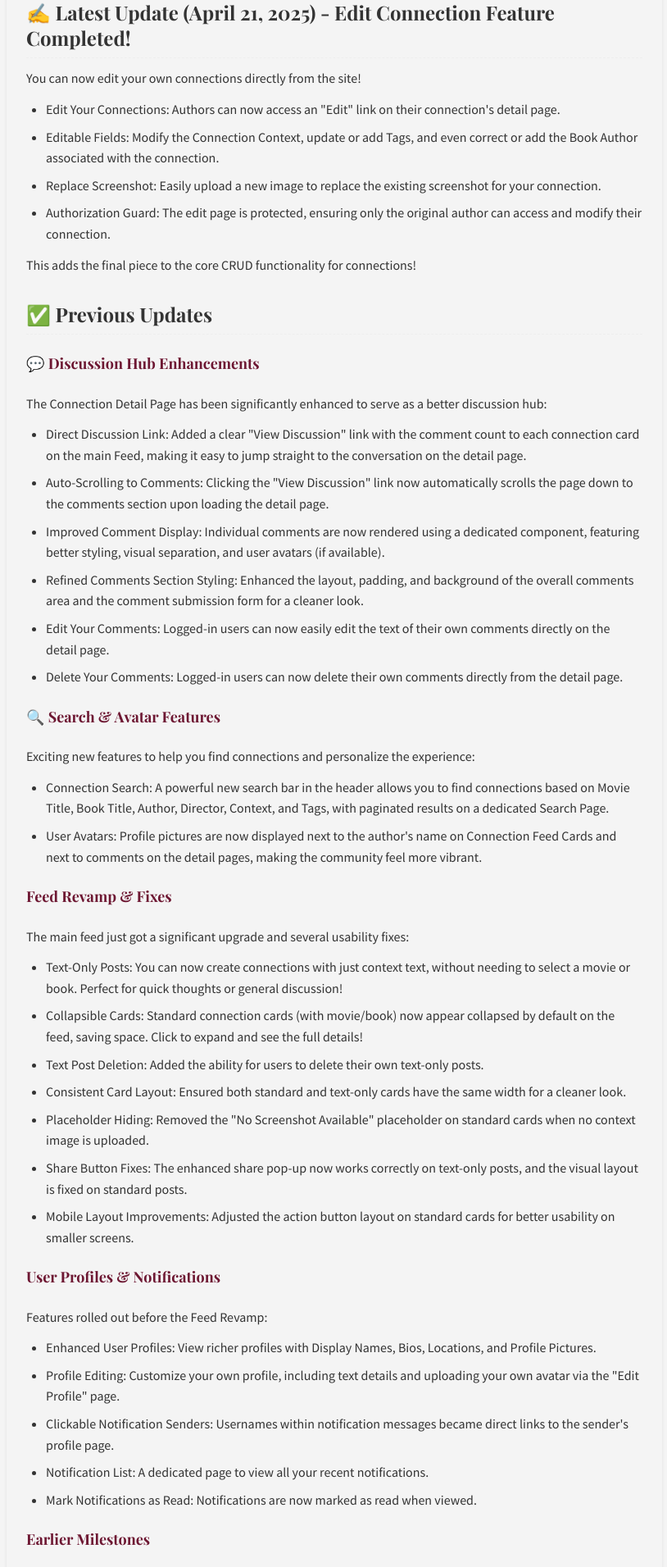
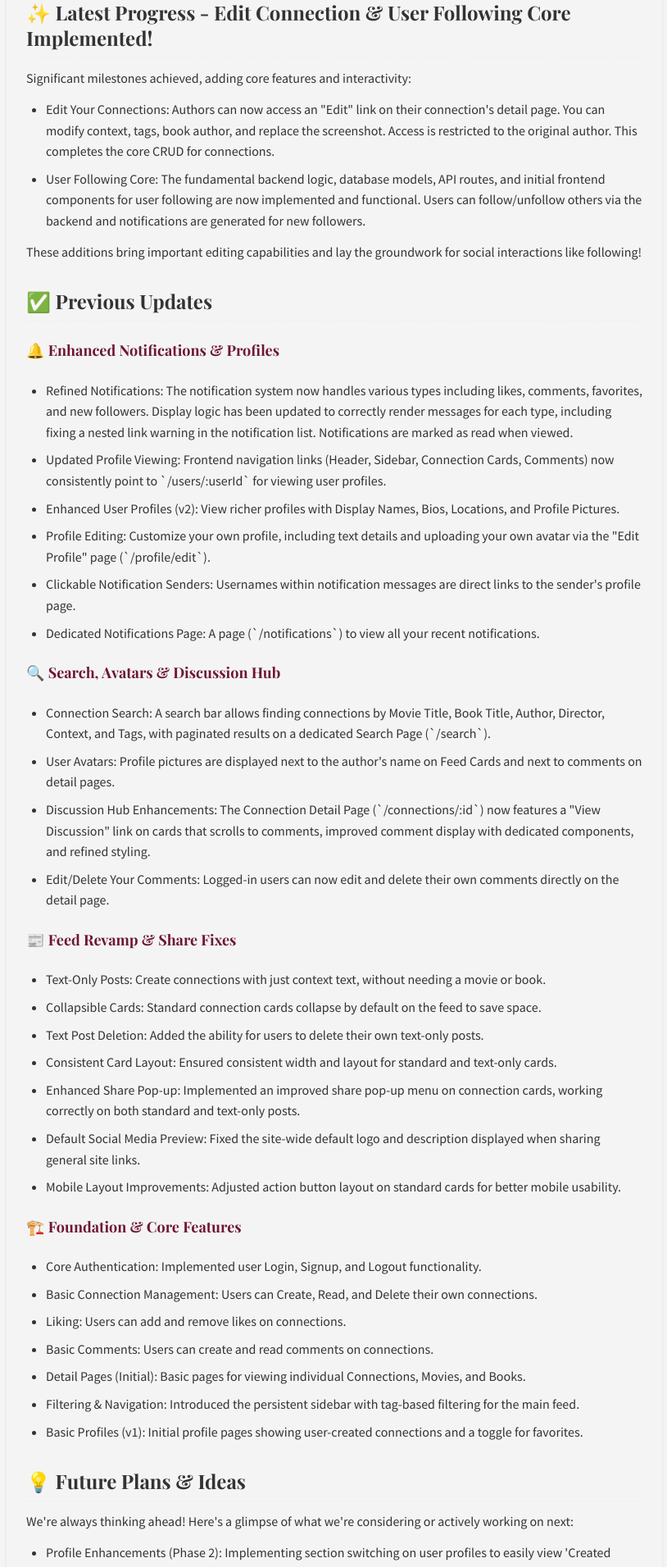
Before and after one commit to ScottShetley/moviebooks-beta-2, a React (Create React App) app in the folder client/: page /updates in a window 1280 px wide. Shown: the part 260-2171 px from the top of the page at 82% size, without its empty margins (232-1046 px from the left). Built offline with nearby package versions, Linux system fonts and the light colour scheme; no server answers.

Commit message:
updated the update page

```diff
--- a/client/src/pages/UpdatesPage.js
+++ b/client/src/pages/UpdatesPage.js
@@ -4,13 +4,13 @@ import styles from './UpdatesPage.module.css'; // Optional: Create this file for
 import { Helmet } from 'react-helmet-async';
 
 const UpdatesPage = () => {
-  // Get today's date for the latest update section
-  const today = new Date();
-  const formattedDate = today.toLocaleDateString('en-US', {
-    year: 'numeric',
-    month: 'long',
-    day: 'numeric'
-  });
+  // Removed the calculation for 'formattedDate' as it is no longer used.
+  // const today = new Date();
+  // const formattedDate = today.toLocaleDateString('en-US', {
+  //   year: 'numeric',
+  //   month: 'long',
+  //   day: 'numeric'
+  // });
 
   return (
     <div className={styles.updatesContainer || 'container'}> {/* Use styles or a default class */}
@@ -24,18 +24,23 @@ const UpdatesPage = () => {
           Tracking the evolution of MovieBooks, from initial features to the latest enhancements.
       </p>
 
-      {/* --- LATEST UPDATE SECTION (Edit Connection) --- */}
-      {/* Making this the latest update as it's the most recently completed significant feature */}
+      {/* --- LATEST UPDATE SECTION (Edit Connection & User Following Core) --- */}
+      {/* Highlighting two major recently completed areas */}
        <section className={styles.updateSection}>
-        <h2>✍️ Latest Update ({formattedDate}) - Edit Connection Feature Completed!</h2>
-        <p>You can now edit your own connections directly from the site!</p>
+        {/* Removed formattedDate from the heading */}
+        <h2>✨ Latest Progress - Edit Connection & User Following Core Implemented!</h2>
+        <p>Significant milestones achieved, adding core features and interactivity:</p>
         <ul>
-            <li><strong>Edit Your Connections:</strong> Authors can now access an "Edit" link on their connection's detail page.</li>
-            <li><strong>Editable Fields:</strong> Modify the Connection Context, update or add Tags, and even correct or add the Book Author associated with the connection.</li>
-            <li><strong>Replace Screenshot:</strong> Easily upload a new image to replace the existing screenshot for your connection.</li>
-            <li><strong>Authorization Guard:</strong> The edit page is protected, ensuring only the original author can access and modify their connection.</li>
+            {/* Edit Connection Details */}
+            <li>
+                <strong>Edit Your Connections:</strong> Authors can now access an "Edit" link on their connection's detail page. You can modify context, tags, book author, and replace the screenshot. Access is restricted to the original author. This completes the core CRUD for connections.
+            </li>
+            {/* User Following Details */}
+            <li>
+                <strong>User Following Core:</strong> The fundamental backend logic, database models, API routes, and initial frontend components for user following are now implemented and functional. Users can follow/unfollow others via the backend and notifications are generated for new followers.
+            </li>
         </ul>
-        <p>This adds the final piece to the core CRUD functionality for connections!</p>
+        <p>These additions bring important editing capabilities and lay the groundwork for social interactions like following!</p>
       </section>
 
 
@@ -43,78 +48,73 @@ const UpdatesPage = () => {
       <section className={styles.updateSection}>
         <h2>✅ Previous Updates</h2>
 
-        {/* --- Discussion Hub Enhancements (Moved to Previous) --- */}
-        <h3 className={styles.subHeading}>💬 Discussion Hub Enhancements</h3>
-        <p>The Connection Detail Page has been significantly enhanced to serve as a better discussion hub:</p>
-        <ul>
-            <li><strong>Direct Discussion Link:</strong> Added a clear "View Discussion" link with the comment count to each connection card on the main Feed, making it easy to jump straight to the conversation on the detail page.</li>
-            <li><strong>Auto-Scrolling to Comments:</strong> Clicking the "View Discussion" link now automatically scrolls the page down to the comments section upon loading the detail page.</li>
-            <li><strong>Improved Comment Display:</strong> Individual comments are now rendered using a dedicated component, featuring better styling, visual separation, and user avatars (if available).</li>
-            <li><strong>Refined Comments Section Styling:</strong> Enhanced the layout, padding, and background of the overall comments area and the comment submission form for a cleaner look.</li>
-            <li><strong>Edit Your Comments:</strong> Logged-in users can now easily edit the text of their own comments directly on the detail page.</li>
-            <li><strong>Delete Your Comments:</strong> Logged-in users can now delete their own comments directly from the detail page.</li>
-        </ul>
+        {/* --- Notifications & Profiles --- */}
+        <section>
+          <h3 className={styles.subHeading}>🔔 Enhanced Notifications & Profiles</h3>
+          <ul>
+            <li><strong>Refined Notifications:</strong> The notification system now handles various types including likes, comments, favorites, and new followers. Display logic has been updated to correctly render messages for each type, including fixing a nested link warning in the notification list. Notifications are marked as read when viewed.</li>
+            <li><strong>Updated Profile Viewing:</strong> Frontend navigation links (Header, Sidebar, Connection Cards, Comments) now consistently point to `/users/:userId` for viewing user profiles.</li>
+             <li><strong>Enhanced User Profiles (v2):</strong> View richer profiles with Display Names, Bios, Locations, and Profile Pictures.</li>
+             <li><strong>Profile Editing:</strong> Customize your own profile, including text details and uploading your own avatar via the "Edit Profile" page (`/profile/edit`).</li>
+             <li><strong>Clickable Notification Senders:</strong> Usernames within notification messages are direct links to the sender's profile page.</li>
+             <li><strong>Dedicated Notifications Page:</strong> A page (`/notifications`) to view all your recent notifications.</li>
+          </ul>
+        </section>
 
-        {/* --- Search & Avatar Features (Moved to Previous) --- */}
-         <h3 className={styles.subHeading}>🔍 Search & Avatar Features</h3>
-         <p>Exciting new features to help you find connections and personalize the experience:</p>
-         <ul>
-             <li><strong>Connection Search:</strong> A powerful new search bar in the header allows you to find connections based on Movie Title, Book Title, Author, Director, Context, and Tags, with paginated results on a dedicated Search Page.</li>
-             <li><strong>User Avatars:</strong> Profile pictures are now displayed next to the author's name on Connection Feed Cards and next to comments on the detail pages, making the community feel more vibrant.</li>
-         </ul>
+        {/* --- Search, Avatars, & Discussion Hub --- */}
+        <section>
+          <h3 className={styles.subHeading}>🔍 Search, Avatars & Discussion Hub</h3>
+          <ul>
+            <li><strong>Connection Search:</strong> A search bar allows finding connections by Movie Title, Book Title, Author, Director, Context, and Tags, with paginated results on a dedicated Search Page (`/search`).</li>
+            <li><strong>User Avatars:</strong> Profile pictures are displayed next to the author's name on Feed Cards and next to comments on detail pages.</li>
+            <li><strong>Discussion Hub Enhancements:</strong> The Connection Detail Page (`/connections/:id`) now features a "View Discussion" link on cards that scrolls to comments, improved comment display with dedicated components, and refined styling.</li>
+            <li><strong>Edit/Delete Your Comments:</strong> Logged-in users can now edit and delete their own comments directly on the detail page.</li>
+          </ul>
+        </section>
+
+        {/* --- Feed Revamp & Share Fixes --- */}
+        <section>
+           <h3 className={styles.subHeading}>📰 Feed Revamp & Share Fixes</h3>
+           <ul>
+               <li><strong>Text-Only Posts:</strong> Create connections with just context text, without needing a movie or book.</li>
+               <li><strong>Collapsible Cards:</strong> Standard connection cards collapse by default on the feed to save space.</li>
+               <li><strong>Text Post Deletion:</strong> Added the ability for users to delete their own text-only posts.</li>
+               <li><strong>Consistent Card Layout:</strong> Ensured consistent width and layout for standard and text-only cards.</li>
+               <li><strong>Enhanced Share Pop-up:</strong> Implemented an improved share pop-up menu on connection cards, working correctly on both standard and text-only posts.</li>
+               <li><strong>Default Social Media Preview:</strong> Fixed the site-wide default logo and description displayed when sharing general site links.</li>
+               <li><strong>Mobile Layout Improvements:</strong> Adjusted action button layout on standard cards for better mobile usability.</li>
+           </ul>
+        </section>
 
 
-        {/* --- Feed Revamp & Fixes (Moved from Latest) --- */}
-        <h3 className={styles.subHeading}>Feed Revamp & Fixes</h3>
-        <p>The main feed just got a significant upgrade and several usability fixes:</p>
-        <ul>
-            <li><strong>Text-Only Posts:</strong> You can now create connections with just context text, without needing to select a movie or book. Perfect for quick thoughts or general discussion!</li>
-            <li><strong>Collapsible Cards:</strong> Standard connection cards (with movie/book) now appear collapsed by default on the feed, saving space. Click to expand and see the full details!</li>
-            <li><strong>Text Post Deletion:</strong> Added the ability for users to delete their own text-only posts.</li>
-            <li><strong>Consistent Card Layout:</strong> Ensured both standard and text-only cards have the same width for a cleaner look.</li>
-            <li><strong>Placeholder Hiding:</strong> Removed the "No Screenshot Available" placeholder on standard cards when no context image is uploaded.</li>
-            <li><strong>Share Button Fixes:</strong> The enhanced share pop-up now works correctly on text-only posts, and the visual layout is fixed on standard posts.</li>
-            <li><strong>Mobile Layout Improvements:</strong> Adjusted the action button layout on standard cards for better usability on smaller screens.</li>
-        </ul>
+        {/* --- Foundation & Core Features --- */}
+        <section>
+          <h3 className={styles.subHeading}>🏗️ Foundation & Core Features</h3>
+          <ul>
+              <li><strong>Core Authentication:</strong> Implemented user Login, Signup, and Logout functionality.</li>
+              <li><strong>Basic Connection Management:</strong> Users can Create, Read, and Delete their own connections.</li>
+              <li><strong>Liking:</strong> Users can add and remove likes on connections.</li>
+              <li><strong>Basic Comments:</strong> Users can create and read comments on connections.</li>
+              <li><strong>Detail Pages (Initial):</strong> Basic pages for viewing individual Connections, Movies, and Books.</li>
+              <li><strong>Filtering & Navigation:</strong> Introduced the persistent sidebar with tag-based filtering for the main feed.</li>
+              <li><strong>Basic Profiles (v1):</strong> Initial profile pages showing user-created connections and a toggle for favorites.</li>
+          </ul>
+        </section>
 
-
-        {/* --- Profile Enhancements Update --- */}
-        <h3 className={styles.subHeading}>User Profiles & Notifications</h3> {/* Changed heading text */}
-        <p>Features rolled out before the Feed Revamp:</p> {/* Updated intro text */}
-        <ul>
-           <li><strong>Enhanced User Profiles:</strong> View richer profiles with Display Names, Bios, Locations, and Profile Pictures.</li>
-           <li><strong>Profile Editing:</strong> Customize your own profile, including text details and uploading your own avatar via the "Edit Profile" page.</li>
-           <li><strong>Clickable Notification Senders:</strong> Usernames within notification messages became direct links to the sender's profile page.</li>
-           <li><strong>Notification List:</strong> A dedicated page to view all your recent notifications.</li>
-           <li><strong>Mark Notifications as Read:</strong> Notifications are now marked as read when viewed.</li>
-        </ul>
-
-        {/* --- Earlier Milestones --- */}
-        <h3 className={styles.subHeading}>Earlier Milestones</h3>
-        <p>Key features established before the Profile & Notification updates:</p>
-        <ul>
-            <li><strong>Sharing Enhancements:</strong> Implemented an improved share pop-up menu on connection cards and fixed default social media previews (site-wide logo and description).</li>
-            <li><strong>Detail Pages:</strong> Launched dedicated pages for viewing individual Connections (`/connections/:id`), Movies (`/movies/:id`), and Books (`/books/:id`).</li>
-            <li><strong>Core Interaction:</strong> Enabled users to Like and Comment on connections.</li>
-            {/* Removed the old v1 Notifications entry as it's covered by the new Notifications section */}
-            <li><strong>Filtering & Navigation:</strong> Introduced the persistent sidebar with tag-based filtering for the main feed.</li>
-            <li><strong>Basic Profiles (v1):</strong> Initial profile pages showing user-created connections and a toggle for favorites.</li>
-            <li><strong>Foundation:</strong> Established core user authentication (Login/Signup/Logout) and the ability to Create, Read, and Delete connections.</li> {/* Updated to reflect Update/Edit wasn't in v1 */}
-        </ul>
       </section>
 
-      {/* --- FUTURE PLANS SECTION (Unchanged) --- */}
+      {/* --- FUTURE PLANS SECTION --- */}
       <section className={styles.updateSection}>
         <h2>💡 Future Plans & Ideas</h2>
         <p>We're always thinking ahead! Here's a glimpse of what we're considering or actively working on next:</p>
         <ul>
+          {/* Profile Enhancements (Phase 2) is now a key current task */}
+          <li><strong>Profile Enhancements (Phase 2):</strong> Implementing section switching on user profiles to easily view 'Created Connections' vs. 'Favorited Connections', adding connection/like counts, and potentially more profile customization.</li>
+          <li><strong>Refined User Following UI:</strong> Improving the user interface and experience for following/unfollowing, and potentially adding a dedicated 'Following Feed'.</li> {/* Moved from previous section, now a refinement task */}
           <li><strong>Dynamic Social Media Previews:</strong> Making shared links for specific connections or profiles show relevant titles and images on social media.</li>
-          <li><strong>Profile Enhancements (Phase 2):</strong> Adding tabs (e.g., "Created", "Favorites"), counts (connections, likes received), and potentially user activity feeds.</li>
-          {/* Added a placeholder for refined Edit Connection features if you want to pursue them */}
           <li><strong>Refine Edit Connection:</strong> Add ability to explicitly remove existing screenshots, improve tag input, add more frontend validation.</li>
           <li><strong>Advanced Search & Filtering:</strong> More powerful ways to search and filter connections, movies, and books.</li>
           <li><strong>Tagging System Improvements:</strong> Refining how tags are created, managed, and utilized.</li>
-          <li><strong>User Following:</strong> Allow users to follow other users and see their connections in a dedicated feed.</li> {/* Example of a new feature */}
           <li><strong>User Roles & Permissions (Potential):</strong> Exploring different roles (e.g., moderators).</li>
           <li><strong>API Documentation (Potential):</strong> Publishing documentation for the MovieBooks API.</li>
           {/* Add more future plans here */}
```
